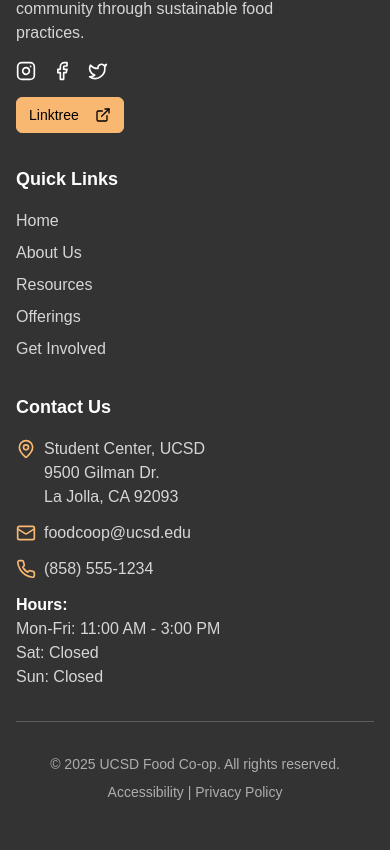
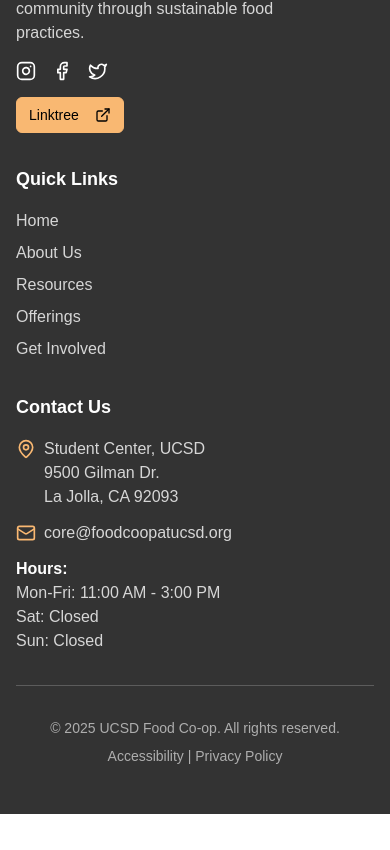
Before and after one commit to spencerwcowles/food-coop, a Next.js app: page /contact in a window 390 px wide. Shown: the part 2914-3764 px from the top of the page. After the commit the page ends 3728 px from the top, so only its background shows below. Built offline with nearby package versions, Linux system fonts and the light colour scheme.

Commit message:
Update footer.tsx
deleting phone number and changing email

```diff
--- a/components/footer.tsx
+++ b/components/footer.tsx
@@ -6,7 +6,6 @@ import {
   Instagram,
   Mail,
   MapPin,
-  Phone,
   Twitter,
   ArrowRight,
   ExternalLink,
@@ -128,19 +127,10 @@ export default function Footer() {
               <li className="flex items-center">
                 <Mail className="h-5 w-5 mr-2 text-[#F9B872] shrink-0" />
                 <a
-                  href="mailto:foodcoop@ucsd.edu"
+                  href="mailto:core@foodcoopatucsd.org"
                   className="text-white/80 hover:text-white"
                 >
-                  foodcoop@ucsd.edu
-                </a>
-              </li>
-              <li className="flex items-center">
-                <Phone className="h-5 w-5 mr-2 text-[#F9B872] shrink-0" />
-                <a
-                  href="tel:+18585551234"
-                  className="text-white/80 hover:text-white"
-                >
-                  (858) 555-1234
+                  core@foodcoopatucsd.org
                 </a>
               </li>
               <li className="text-white/80 mt-4">
```
